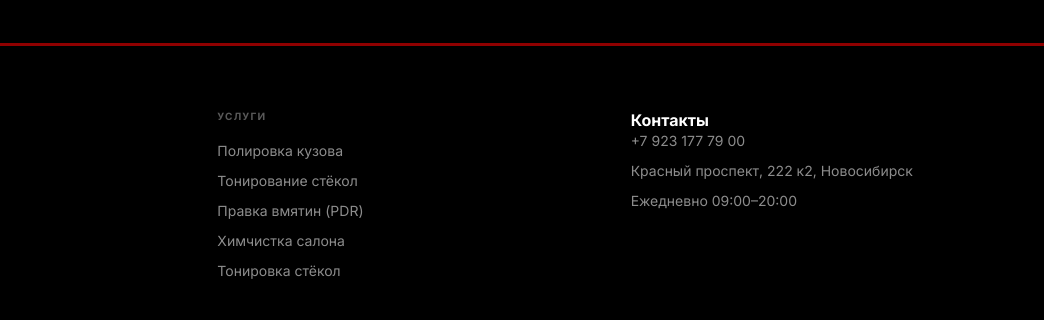
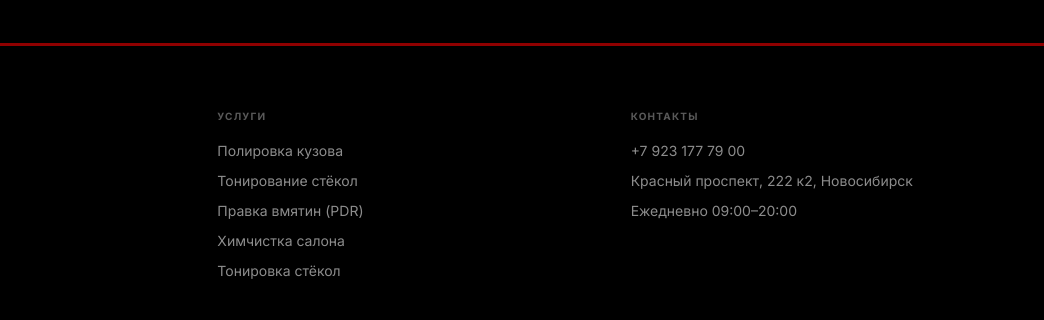
Before and after one commit to svetlanalimon07-eng/detailing, a plain HTML site: page index.html in a window 1280 px wide. Shown: the part 8954-9274 px from the top of the page, 236-1280 px from the left. Drawn offline with nearby package versions, Linux system fonts and the light colour scheme; animation ran at ten frames a second.

Commit message:
auto: update site

```diff
--- a/index.html
+++ b/index.html
@@ -1376,7 +1376,7 @@
         </ul>
       </div>
       <div class="f-col">
-        <h4>Контакты</h4>
+        <h3>Контакты</h3>
         <ul>
           <li><a href="tel:+79231777900">+7 923 177 79 00</a></li>
           <li><a href="#">Красный проспект, 222 к2, Новосибирск</a></li>
```
